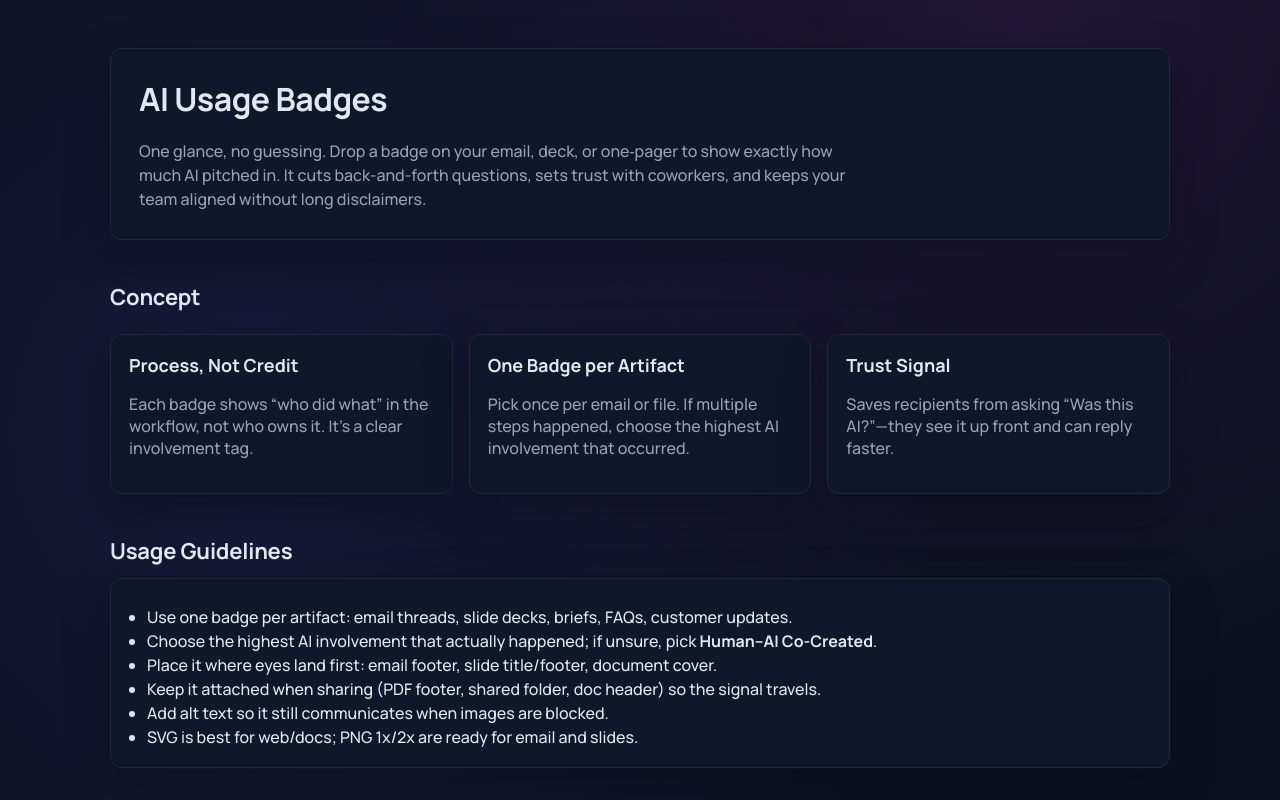
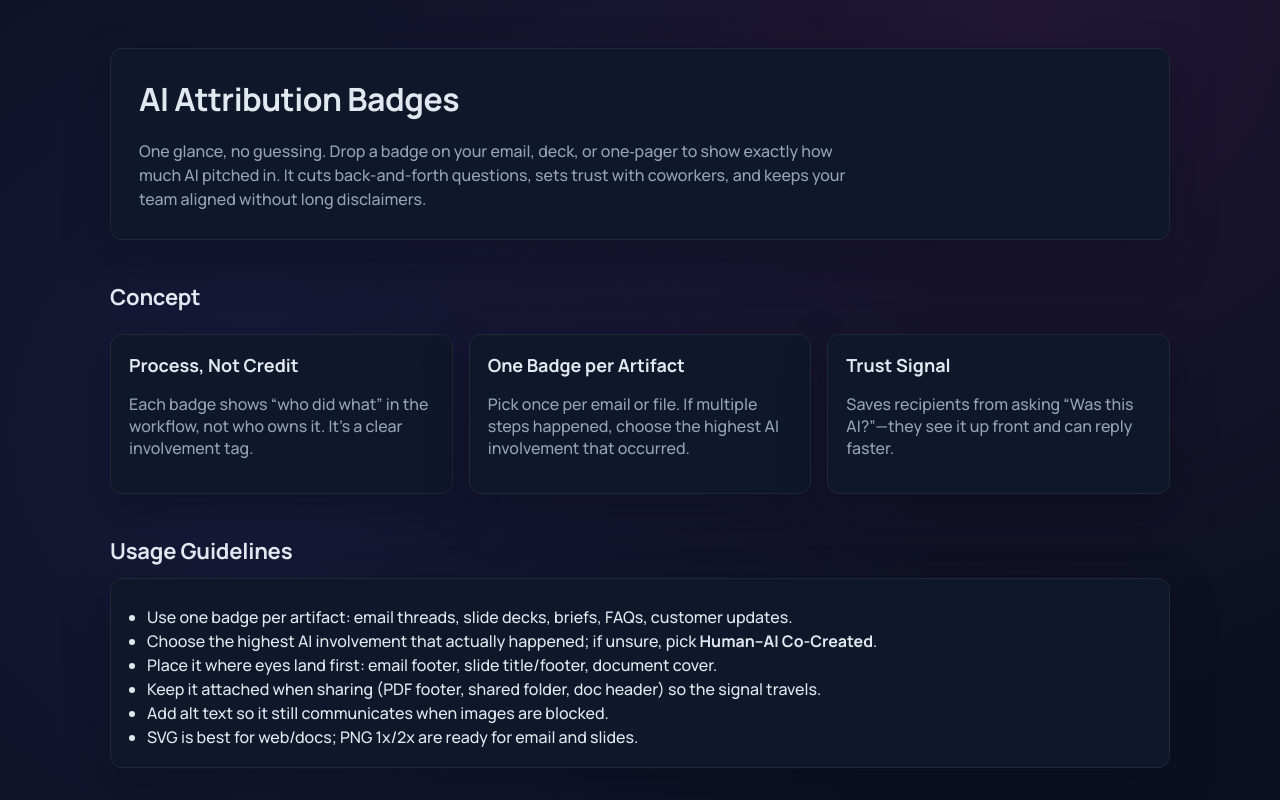
Before and after one commit to dotnetdave/ai-usage-badges, a plain HTML site: page index.html in a window 1280 px wide. Shown: the top 800 px of the page. Drawn offline with Linux system fonts and the light colour scheme.

Commit message:
chore: rename to AI Attribution Badges

```diff
--- a/index.html
+++ b/index.html
@@ -6,7 +6,7 @@
   <meta http-equiv="Cache-Control" content="no-cache, no-store, must-revalidate">
   <meta http-equiv="Pragma" content="no-cache">
   <meta http-equiv="Expires" content="0">
-  <title>AI Usage Badges</title>
+  <title>AI Attribution Badges</title>
   <link rel="preconnect" href="https://fonts.googleapis.com">
   <link rel="preconnect" href="https://fonts.gstatic.com" crossorigin>
   <link href="https://fonts.googleapis.com/css2?family=Manrope:wght@500;600;700&family=Space+Grotesk:wght@400;500;600;700&display=swap" rel="stylesheet">
@@ -201,7 +201,7 @@
 <body>
   <div class="shell">
     <header>
-      <h1>AI Usage Badges</h1>
+      <h1>AI Attribution Badges</h1>
       <p class="muted">
         One glance, no guessing. Drop a badge on your email, deck, or one‑pager to show exactly how much AI pitched in.
         It cuts back-and-forth questions, sets trust with coworkers, and keeps your team aligned without long disclaimers.
```
Also changed, not shown: README.md.
